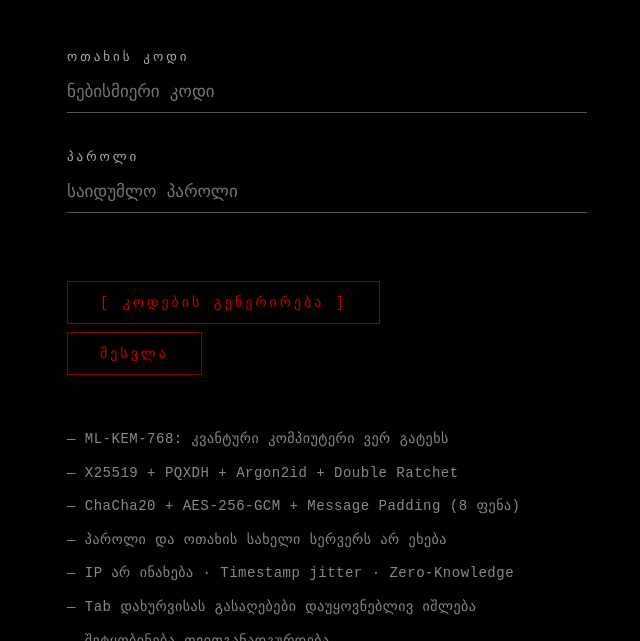
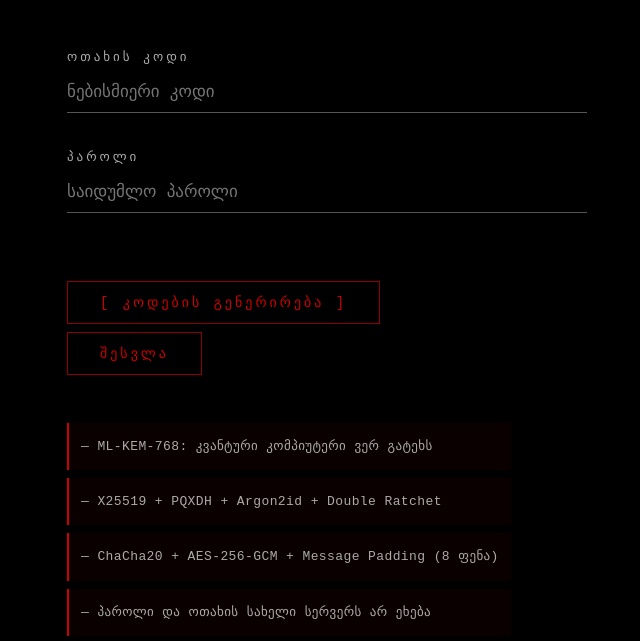
Before and after one commit to matrixes47-max/encchat, a website: page public/index.html in a window 1280 px wide. Shown: the part 147-788 px from the top of the page, without its empty margins (313-953 px from the left). Drawn offline with Linux system fonts and the light colour scheme.

Commit message:
Add files via upload

```diff
--- a/public/index.html
+++ b/public/index.html
@@ -101,11 +101,21 @@
   }
 
   #join-info {
-    color: #888;
-    font-size: 12px;
     margin-top: 36px;
-    line-height: 2.2;
-    letter-spacing: 0.5px;
+    display: flex;
+    flex-direction: column;
+    gap: 8px;
+  }
+
+  #join-info span {
+    display: block;
+    color: #aaa;
+    font-size: 13px;
+    font-family: 'Courier New', monospace;
+    letter-spacing: 0.4px;
+    padding: 8px 12px;
+    border-left: 2px solid #cc0000;
+    background: rgba(204, 0, 0, 0.05);
   }
 
   /* ── CHAT ── */
@@ -502,13 +512,13 @@
   <div id="join-status" style="display:none; color:#888; font-size:11px; margin-top:10px; letter-spacing:1px;"></div>
 
   <div id="join-info">
-    — ML-KEM-768: კვანტური კომპიუტერი ვერ გატეხს<br>
-    — X25519 + PQXDH + Argon2id + Double Ratchet<br>
-    — ChaCha20 + AES-256-GCM + Message Padding (8 ფენა)<br>
-    — პაროლი და ოთახის სახელი სერვერს არ ეხება<br>
-    — IP არ ინახება · Timestamp jitter · Zero-Knowledge<br>
-    — Tab დახურვისას გასაღებები დაუყოვნებლივ იშლება<br>
-    — შეტყობინება თვითგანადგურდება
+    <span>— ML-KEM-768: კვანტური კომპიუტერი ვერ გატეხს</span>
+    <span>— X25519 + PQXDH + Argon2id + Double Ratchet</span>
+    <span>— ChaCha20 + AES-256-GCM + Message Padding (8 ფენა)</span>
+    <span>— პაროლი და ოთახის სახელი სერვერს არ ეხება</span>
+    <span>— IP არ ინახება · Timestamp jitter · Zero-Knowledge</span>
+    <span>— Tab დახურვისას გასაღებები დაუყოვნებლივ იშლება</span>
+    <span>— შეტყობინება თვითგანადგურდება</span>
   </div>
 </div>
 
```
